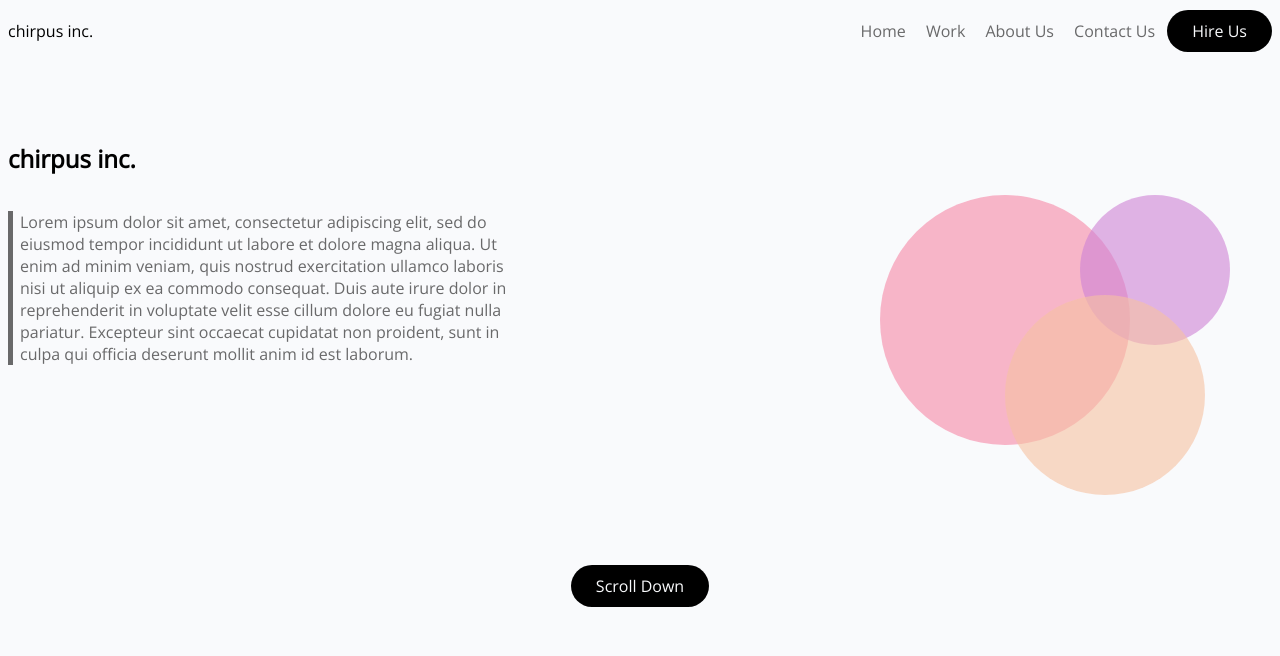
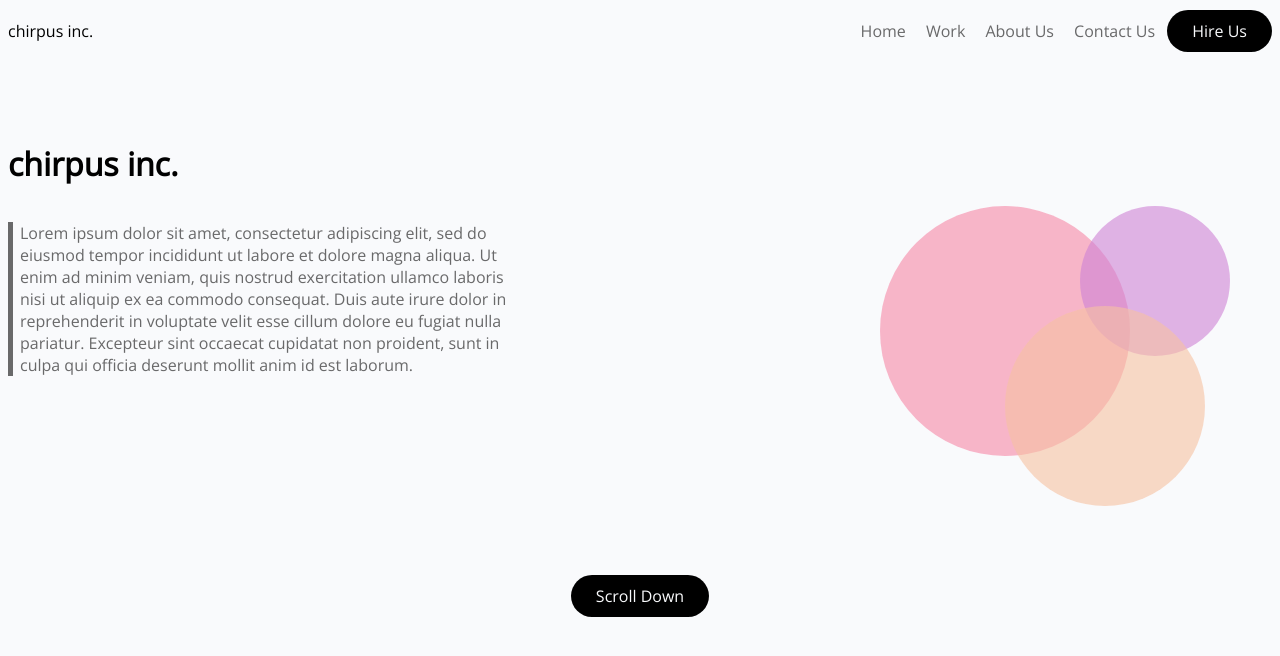
Before and after one commit to Chemley/htmlCSSLab, a plain HTML site: page index.html in a window 1280 px wide. Drawn offline with nearby package versions, Linux system fonts and the light colour scheme.

Commit message:
changed the header from h2 to h1 and removed the width

```diff
--- a/index.html
+++ b/index.html
@@ -24,7 +24,7 @@
 
 <!-- place holder text -->
     <div>
-      <h2>chirpus inc.</h2>
+      <h1>chirpus inc.</h1>
       <p class="words">Lorem ipsum dolor sit amet, consectetur adipiscing elit, sed do eiusmod tempor incididunt ut labore et dolore magna aliqua. Ut enim ad minim veniam, quis nostrud exercitation ullamco laboris nisi ut aliquip ex ea commodo consequat. Duis aute irure dolor in reprehenderit in voluptate velit esse cillum dolore eu fugiat nulla pariatur. Excepteur sint occaecat cupidatat non proident, sunt in culpa qui officia deserunt mollit anim id est laborum.</p>
     </div>
 
--- a/styles.css
+++ b/styles.css
@@ -4,11 +4,10 @@ body {
   margin-top: 20px;
 }
 
-h2 {
+h1 {
   font-family: 'Open Sans', sans-serif;
   font-weight: 800;
   text-align: left;
-  width: 130px;
   margin-top: 600px;
   padding-top: 100px;
   clear: both;
```
Also changed, not shown: 1 other file.
